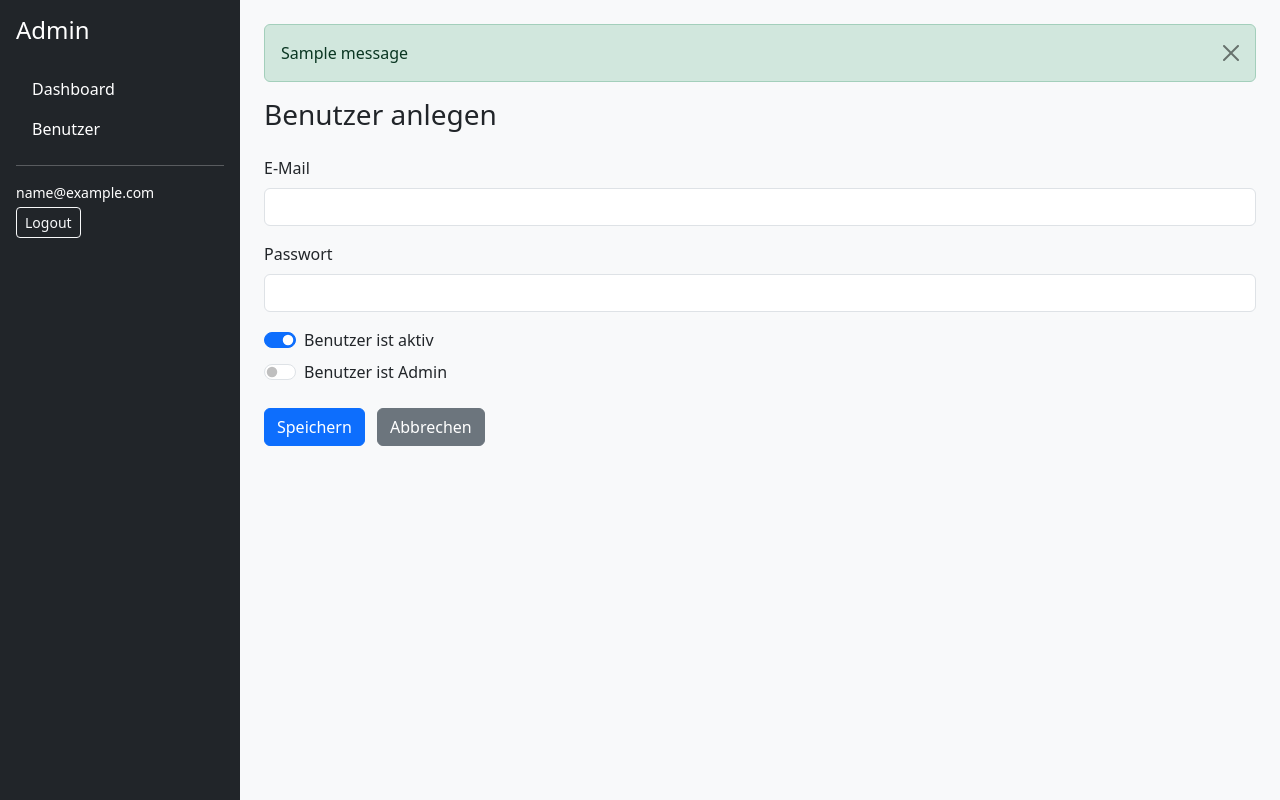
After one commit to seb-bau/tebe-backend, a Flask app: page /admin/users/create in a window 1280 px wide. The commit adds this page. Run offline with Flask 3, Linux system fonts and the light colour scheme; a user stored in the database is signed in; tables that the repository leaves empty hold one stand-in row (values such as "Sample post"); one stand-in notice (Sample message) is shown; parts of the project's set-up code (start-up, migrations or seed data) failed here and were passed over.

Commit message:
Wrk KW 49

```diff
--- a/app/app.py
+++ b/app/app.py
@@ -4,7 +4,7 @@ import configparser
 from flask import Flask
 from werkzeug.middleware.proxy_fix import ProxyFix
 from app import log
-from .extensions import db, migrate, bcrypt, jwt
+from .extensions import db, migrate, bcrypt, jwt, login_manager
 from datetime import timedelta
 
 
@@ -37,6 +37,10 @@ def create_app():
     migrate.init_app(tapp, db)
     bcrypt.init_app(tapp)
     jwt.init_app(tapp)
+    login_manager.init_app(tapp)
+
+    login_manager.login_view = "admin_login"
+    login_manager.login_message_category = "warning"
 
     tapp.wsgi_app = ProxyFix(tapp.wsgi_app, x_proto=1, x_host=1)
 
@@ -45,6 +49,12 @@ def create_app():
 
     register_routes(tapp)
     register_cli_commands(tapp)
+
+    from app.models import User
+
+    @login_manager.user_loader
+    def load_user(user_id):
+        return User.query.get(int(user_id))
 
     @jwt.token_in_blocklist_loader
     def check_if_token_revoked(jwt_header, jwt_payload):
--- a/app/extensions.py
+++ b/app/extensions.py
@@ -2,8 +2,10 @@ from flask_sqlalchemy import SQLAlchemy
 from flask_migrate import Migrate
 from flask_bcrypt import Bcrypt
 from flask_jwt_extended import JWTManager
+from flask_login import LoginManager
 
 db = SQLAlchemy()
 migrate = Migrate()
 bcrypt = Bcrypt()
 jwt = JWTManager()
+login_manager = LoginManager()
--- a/app/models.py
+++ b/app/models.py
@@ -1,14 +1,16 @@
 from .extensions import db, bcrypt
 from sqlalchemy import func
+from flask_login import UserMixin
 
 
-class User(db.Model):
+class User(db.Model, UserMixin):
     __tablename__ = 'user'
 
     id = db.Column(db.Integer, primary_key=True)
     email = db.Column(db.String(120), unique=True, nullable=False)
     password_hash = db.Column(db.String(128), nullable=False)
     is_active = db.Column(db.Boolean, default=True)
+    is_admin = db.Column(db.Boolean, default=False)
 
     def set_password(self, password: str):
         self.password_hash = bcrypt.generate_password_hash(password).decode("utf-8")
--- a/app/routes.py
+++ b/app/routes.py
@@ -1,4 +1,4 @@
-from flask import render_template, request, jsonify
+from flask import render_template, request, jsonify, flash, abort, redirect, url_for
 from flask_jwt_extended import (
     create_access_token,
     create_refresh_token,
@@ -9,10 +9,23 @@ from flask_jwt_extended import (
 from app.models import User, TokenBlocklist
 from app.extensions import db
 from flask import current_app
+from flask_login import login_user, logout_user, login_required, current_user
+from functools import wraps
 
 
 def register_routes(app):
+    def admin_required(view_func):
+        @wraps(view_func)
+        @login_required
+        def wrapped_view(*args, **kwargs):
+            if not getattr(current_user, "is_admin", False):
+                abort(403)
+            return view_func(*args, **kwargs)
+
+        return wrapped_view
+
     @app.route("/")
+    @admin_required
     def index():
         return render_template('index.html')
 
@@ -92,3 +105,130 @@ def register_routes(app):
         db.session.add(TokenBlocklist(jti=jti))
         db.session.commit()
         return jsonify({"msg": "refresh token revoked"}), 200
+
+    @app.route("/admin/login", methods=["GET", "POST"])
+    def admin_login():
+        if current_user.is_authenticated:
+            return redirect(url_for("index"))
+
+        if request.method == "POST":
+            email = request.form.get("email")
+            password = request.form.get("password")
+
+            if not email or not password:
+                flash("Bitte E-Mail und Passwort eingeben.", "danger")
+                return redirect(url_for("admin_login"))
+
+            user = db.session.query(User).filter_by(email=email).first()
+
+            if not user or not user.check_password(password):
+                flash("Ungültige Zugangsdaten.", "danger")
+                return redirect(url_for("admin_login"))
+
+            if not user.is_active:
+                flash("Benutzer ist deaktiviert.", "danger")
+                return redirect(url_for("admin_login"))
+
+            if not user.is_admin:
+                flash("Kein Zugriff auf den Admin-Bereich.", "danger")
+                return redirect(url_for("admin_login"))
+
+            login_user(user)
+            flash("Erfolgreich eingeloggt.", "success")
+            next_page = request.args.get("next")
+            return redirect(next_page or url_for("index"))
+
+        return render_template("admin/login.html")
+
+    @app.route("/admin/logout")
+    @login_required
+    def admin_logout():
+        logout_user()
+        flash("Du wurdest ausgeloggt.", "info")
+        return redirect(url_for("admin_login"))
+
+    # User-Liste
+    @app.route("/admin/users")
+    @admin_required
+    def admin_users_list():
+        users = User.query.order_by(User.email.asc()).all()
+        return render_template("admin/users_list.html", users=users)
+
+    # Neuen Benutzer anlegen
+    @app.route("/admin/users/create", methods=["GET", "POST"])
+    @admin_required
+    def admin_users_create():
+        if request.method == "POST":
+            email = request.form.get("email")
+            password = request.form.get("password")
+            is_active = bool(request.form.get("is_active"))
+            is_admin = bool(request.form.get("is_admin"))
+
+            if not email or not password:
+                flash("E-Mail und Passwort sind Pflichtfelder.", "danger")
+                return redirect(url_for("admin_users_create"))
+
+            if User.query.filter_by(email=email).first():
+                flash("Es existiert bereits ein Benutzer mit dieser E-Mail.", "danger")
+                return redirect(url_for("admin_users_create"))
+
+            user = User(
+                email=email,
+                is_active=is_active,
+                is_admin=is_admin
+            )
+            user.set_password(password)
+            db.session.add(user)
+            db.session.commit()
+            flash("Benutzer wurde erstellt.", "success")
+            return redirect(url_for("admin_users_list"))
+
+        return render_template("admin/user_form.html", user=None)
+
+    # Benutzer bearbeiten
+    @app.route("/admin/users/<int:user_id>/edit", methods=["GET", "POST"])
+    @admin_required
+    def admin_users_edit(user_id):
+        user = User.query.get_or_404(user_id)
+
+        if request.method == "POST":
+            email = request.form.get("email")
+            password = request.form.get("password")  # optional
+            is_active = bool(request.form.get("is_active"))
+            is_admin = bool(request.form.get("is_admin"))
+
+            if not email:
+                flash("E-Mail darf nicht leer sein.", "danger")
+                return redirect(url_for("admin_users_edit", user_id=user.id))
+
+            if User.query.filter(User.email == email, User.id != user.id).first():
+                flash("Es existiert bereits ein anderer Benutzer mit dieser E-Mail.", "danger")
+                return redirect(url_for("admin_users_edit", user_id=user.id))
+
+            user.email = email
+            user.is_active = is_active
+            user.is_admin = is_admin
+
+            if password:
+                user.set_password(password)
+
+            db.session.commit()
+            flash("Benutzer wurde aktualisiert.", "success")
+            return redirect(url_for("admin_users_list"))
+
+        return render_template("admin/user_form.html", user=user)
+
+    # Benutzer löschen
+    @app.route("/admin/users/<int:user_id>/delete", methods=["POST"])
+    @admin_required
+    def admin_users_delete(user_id):
+        user = User.query.get_or_404(user_id)
+
+        if user.id == current_user.id:
+            flash("Du kannst dich nicht selbst löschen.", "danger")
+            return redirect(url_for("admin_users_list"))
+
+        db.session.delete(user)
+        db.session.commit()
+        flash("Benutzer wurde gelöscht.", "info")
+        return redirect(url_for("admin_users_list"))
--- /dev/null
+++ b/app/templates/admin/user_form.html
@@ -0,0 +1,76 @@
+{% extends "base.html" %}
+
+{% if user %}
+    {% set page_title = "Benutzer bearbeiten" %}
+{% else %}
+    {% set page_title = "Benutzer anlegen" %}
+{% endif %}
+
+{% block title %}{{ page_title }}{% endblock %}
+
+{% block content %}
+<h1 class="h3 mb-4">{{ page_title }}</h1>
+
+<form method="post">
+    <div class="mb-3">
+        <label for="email" class="form-label">E-Mail</label>
+        <input
+            type="email"
+            class="form-control"
+            id="email"
+            name="email"
+            required
+            value="{{ user.email if user else '' }}"
+        >
+    </div>
+
+    <div class="mb-3">
+        <label for="password" class="form-label">
+            Passwort
+            {% if user %}
+                <small class="text-muted">(leer lassen, um es nicht zu ändern)</small>
+            {% endif %}
+        </label>
+        <input
+            type="password"
+            class="form-control"
+            id="password"
+            name="password"
+            {% if not user %}required{% endif %}
+        >
+    </div>
+
+    <div class="form-check form-switch mb-2">
+        <input
+            class="form-check-input"
+            type="checkbox"
+            id="is_active"
+            name="is_active"
+            {% if user is none or user.is_active %}checked{% endif %}
+        >
+        <label class="form-check-label" for="is_active">
+            Benutzer ist aktiv
+        </label>
+    </div>
+
+    <div class="form-check form-switch mb-4">
+        <input
+            class="form-check-input"
+            type="checkbox"
+            id="is_admin"
+            name="is_admin"
+            {% if user and user.is_admin %}checked{% endif %}
+        >
+        <label class="form-check-label" for="is_admin">
+            Benutzer ist Admin
+        </label>
+    </div>
+
+    <button type="submit" class="btn btn-primary">
+        Speichern
+    </button>
+    <a href="{{ url_for('admin_users_list') }}" class="btn btn-secondary ms-2">
+        Abbrechen
+    </a>
+</form>
+{% endblock %}
--- /dev/null
+++ b/app/templates/base.html
@@ -0,0 +1,80 @@
+<!doctype html>
+<html lang="de">
+<head>
+    <meta charset="utf-8">
+    <title>{% block title %}Admin{% endblock %}</title>
+    <meta name="viewport" content="width=device-width, initial-scale=1">
+
+    <!-- Bootstrap 5 via CDN -->
+    <link
+        href="https://cdn.jsdelivr.net/npm/bootstrap@5.3.3/dist/css/bootstrap.min.css"
+        rel="stylesheet"
+    >
+
+    <style>
+        body {
+            min-height: 100vh;
+        }
+        .sidebar {
+            min-width: 240px;
+            max-width: 260px;
+        }
+    </style>
+
+    {% block extra_head %}{% endblock %}
+</head>
+<body class="bg-light">
+
+<div class="d-flex">
+    <!-- Sidebar -->
+    <nav class="sidebar bg-dark text-white vh-100 p-3">
+        <h4 class="mb-4">Admin</h4>
+        <ul class="nav nav-pills flex-column mb-auto">
+            <li class="nav-item">
+                <a href="{{ url_for('index') }}" class="nav-link text-white">
+                    Dashboard
+                </a>
+            </li>
+            <li>
+                <a href="{{ url_for('admin_users_list') }}" class="nav-link text-white">
+                    Benutzer
+                </a>
+            </li>
+        </ul>
+        <hr>
+        {% if current_user.is_authenticated %}
+            <p class="small mb-1">{{ current_user.email }}</p>
+            <a href="{{ url_for('admin_logout') }}" class="btn btn-outline-light btn-sm">
+                Logout
+            </a>
+        {% else %}
+            <a href="{{ url_for('admin_login') }}" class="btn btn-outline-light btn-sm">
+                Login
+            </a>
+        {% endif %}
+    </nav>
+
+    <!-- Main content -->
+    <main class="flex-fill p-4">
+        {% with messages = get_flashed_messages(with_categories=true) %}
+            {% if messages %}
+                {% for category, message in messages %}
+                    <div class="alert alert-{{ category }} alert-dismissible fade show" role="alert">
+                        {{ message }}
+                        <button type="button" class="btn-close" data-bs-dismiss="alert" aria-label="Close"></button>
+                    </div>
+                {% endfor %}
+            {% endif %}
+        {% endwith %}
+
+        {% block content %}{% endblock %}
+    </main>
+</div>
+
+<script
+    src="https://cdn.jsdelivr.net/npm/bootstrap@5.3.3/dist/js/bootstrap.bundle.min.js">
+</script>
+
+{% block extra_js %}{% endblock %}
+</body>
+</html>
--- a/requirements.txt
+++ b/requirements.txt
@@ -2,6 +2,7 @@ flask
 flask-migrate
 Flask-SQLAlchemy
 flask-bcrypt
+flask-login
 werkzeug
 sqlalchemy
 flask-jwt-extended
```
Also changed, not shown: app/migrations/versions/9627eb3b589c_.py (added, +32 -0 lines), app/templates/admin/login.html (added, +55 -0 lines), app/templates/admin/users_list.html (added, +59 -0 lines), app/templates/index.html (+8 -10 lines).
